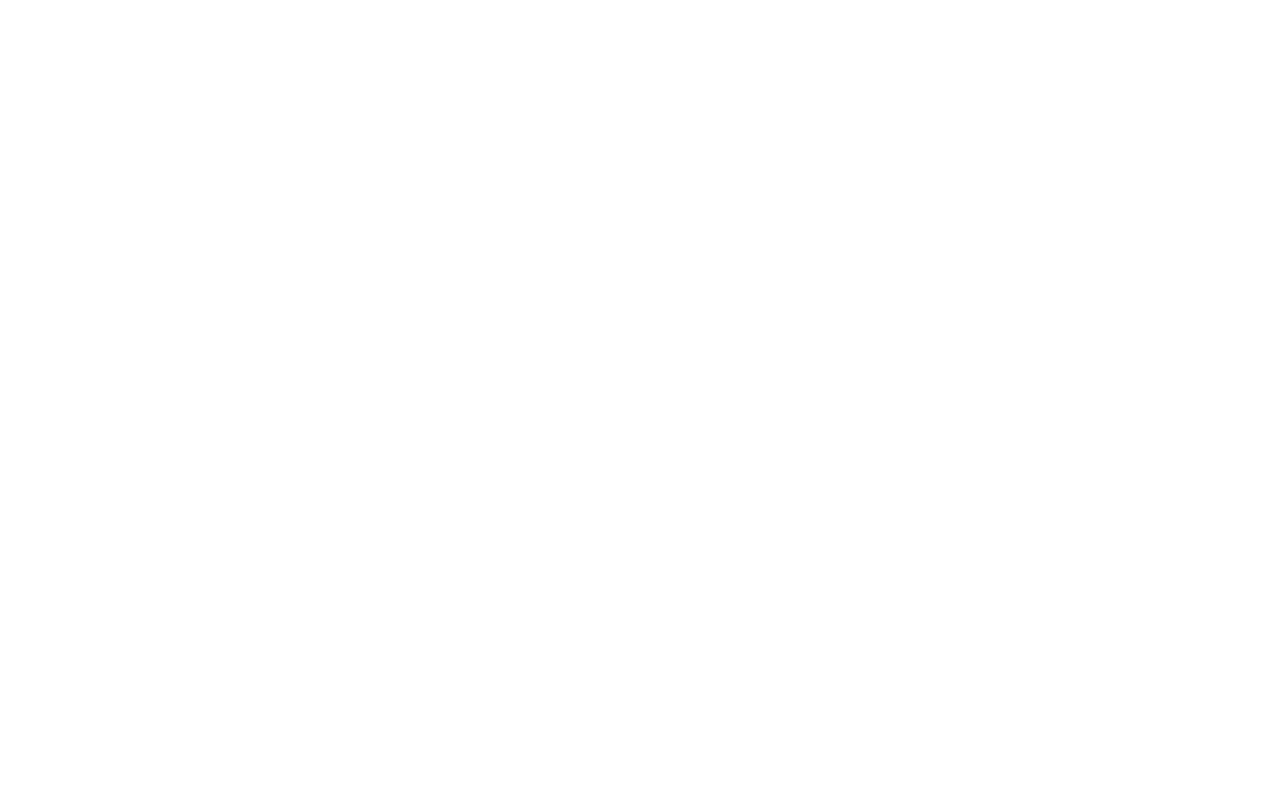
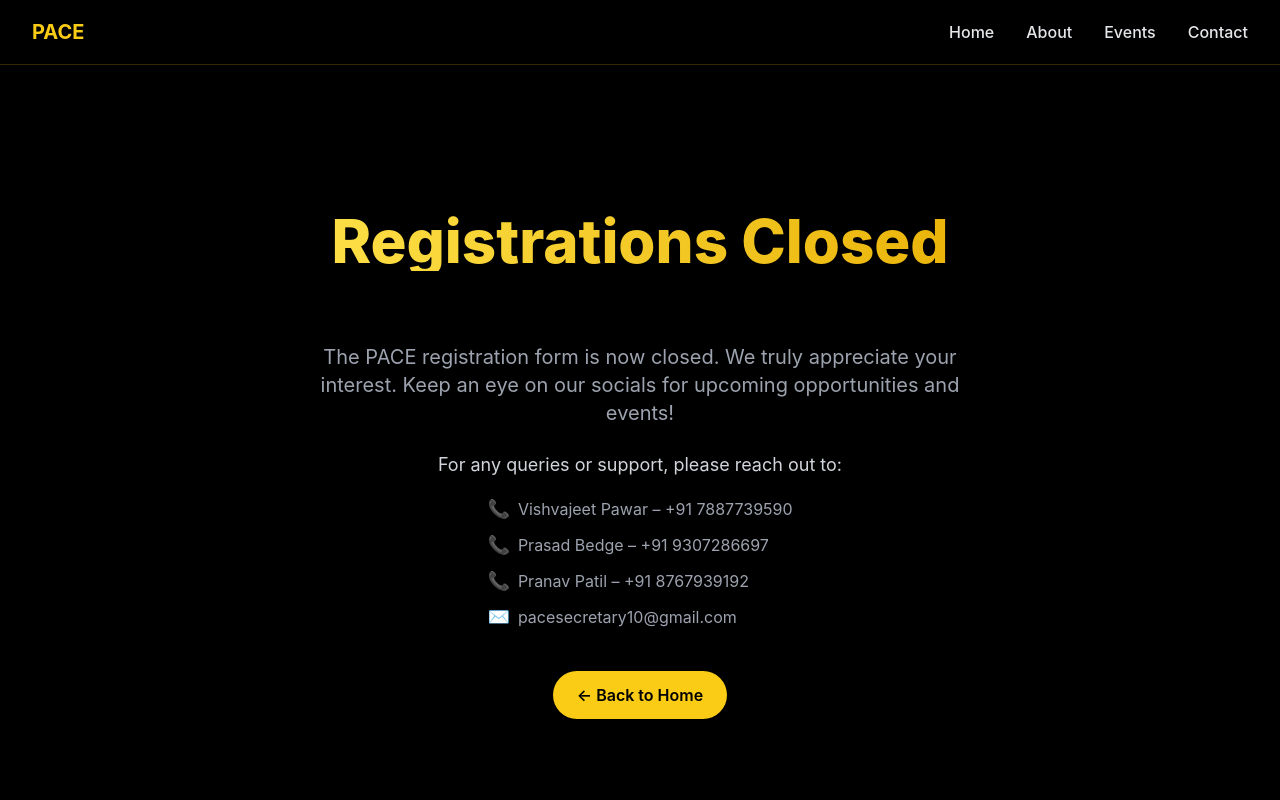
Before and after one commit to webd-pace/PACE25, a React (Create React App) app: page /RegistrationsClosed in a window 1280 px wide. Before the commit this address had no page. Shown: the top 800 px of the page. Built offline with nearby package versions, Linux system fonts and the light colour scheme.

Commit message:
adding registration closed file

```diff
--- a/src/App.js
+++ b/src/App.js
@@ -13,6 +13,7 @@ import Thankyou from "./Pages/Thankyou";
 import PrudenceRegistration from "./Pages/PrudenceRegistration/PrudenceRegistration";
 import ScrollToTop from "./components/ScrollToTop";
 import ComingSoon from "./components/ComingSoon";
+import RegistrationsClosed from "./components/RegistrationsClosed";
 import "./App.css";
 
 function App() {
@@ -32,6 +33,7 @@ function App() {
         <Route path="/Thankyou" element={<Thankyou />} />
         <Route path="/ComingSoon" element={<ComingSoon />} />
         <Route path="/PrudenceRegistration" element={<PrudenceRegistration />} />
+        <Route path="/RegistrationsClosed" element={<RegistrationsClosed />} />
       </Routes>
     </Router>
   );
--- a/src/components/Footer.jsx
+++ b/src/components/Footer.jsx
@@ -28,7 +28,7 @@ const Footer = () => {
                 <span className="font-medium">Secretary:</span> Pranav Patil – +91 8767939192
               </li>
               <li>
-                <span className="font-medium">Email:</span> pacesecretary10@gmail.com
+                <span href="mailto:pacesecretary10@gmail.com" className="font-medium">Email:</span> pacesecretary10@gmail.com
               </li>
             </ul>
           </div>
--- /dev/null
+++ b/src/components/RegistrationsClosed.jsx
@@ -0,0 +1,59 @@
+import React from "react";
+import { Link } from "react-router-dom";
+import Navbar from "./Navbar";
+import Footer from "./Footer";
+
+const RegistrationsClosed = () => {
+  return (
+    <>
+      <Navbar />
+      <div className="min-h-screen bg-black flex items-center justify-center text-white px-4">
+        <div className="text-center max-w-2xl">
+          <h1 className="text-5xl md:text-6xl font-extrabold bg-clip-text text-transparent bg-gradient-to-r from-yellow-300 to-yellow-500 mb-6">
+            Registrations Closed
+          </h1>
+          <br /><br />
+          <p className="text-gray-400 text-lg md:text-xl mb-6">
+            The PACE registration form is now closed. We truly appreciate your interest. Keep an eye on our socials for upcoming opportunities and events!
+          </p>
+
+          <p className="text-gray-300 text-md md:text-lg mb-4">
+                For any queries or support, please reach out to:
+            </p>
+        <div className="text-gray-400 text-sm md:text-base leading-relaxed mb-10 mx-auto w-fit text-left space-y-2">
+            <div className="flex items-center gap-2">
+                <span className="text-pink-400 text-lg">📞</span>
+                <span>Vishvajeet Pawar – +91 7887739590</span>
+            </div>
+            <div className="flex items-center gap-2">
+                <span className="text-pink-400 text-lg">📞</span>
+                <span>Prasad Bedge – +91 9307286697</span>
+            </div>
+            <div className="flex items-center gap-2">
+                <span className="text-pink-400 text-lg">📞</span>
+                <span>Pranav Patil – +91 8767939192</span>
+                </div>
+            <div className="flex items-center gap-2">
+                <span className="text-pink-400 text-lg">✉️</span>
+                <a href="mailto:pacesecretary10@gmail.com"className=" hover:text-blue-400">
+                    pacesecretary10@gmail.com
+                </a>
+  </div>
+</div>
+
+
+
+          <Link
+            to="/"
+            className="inline-block px-6 py-3 bg-yellow-400 text-black font-semibold rounded-full hover:bg-yellow-300 transition"
+          >
+            ← Back to Home
+          </Link>
+        </div>
+      </div>
+      <Footer />
+    </>
+  );
+};
+
+export default RegistrationsClosed;
```
